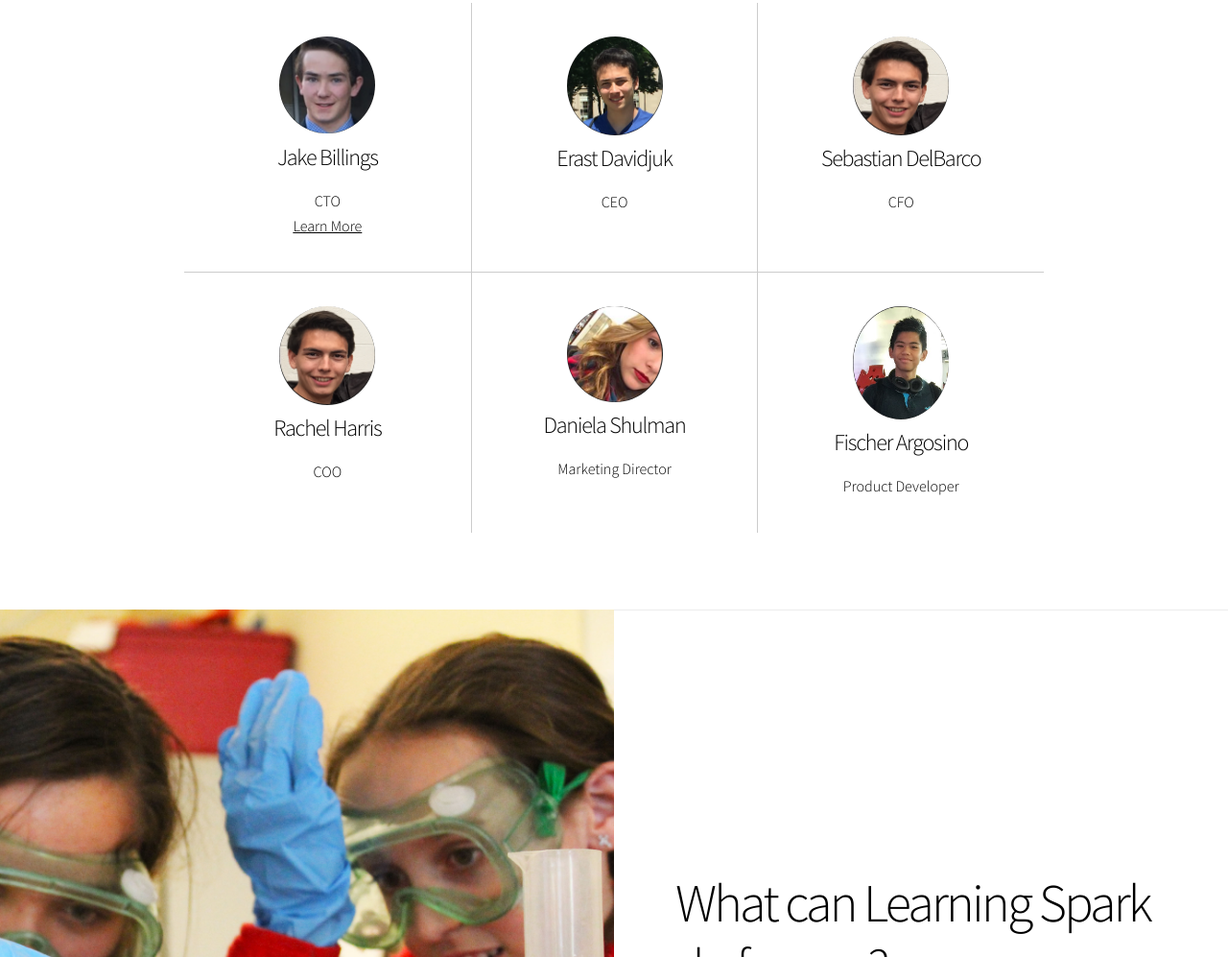
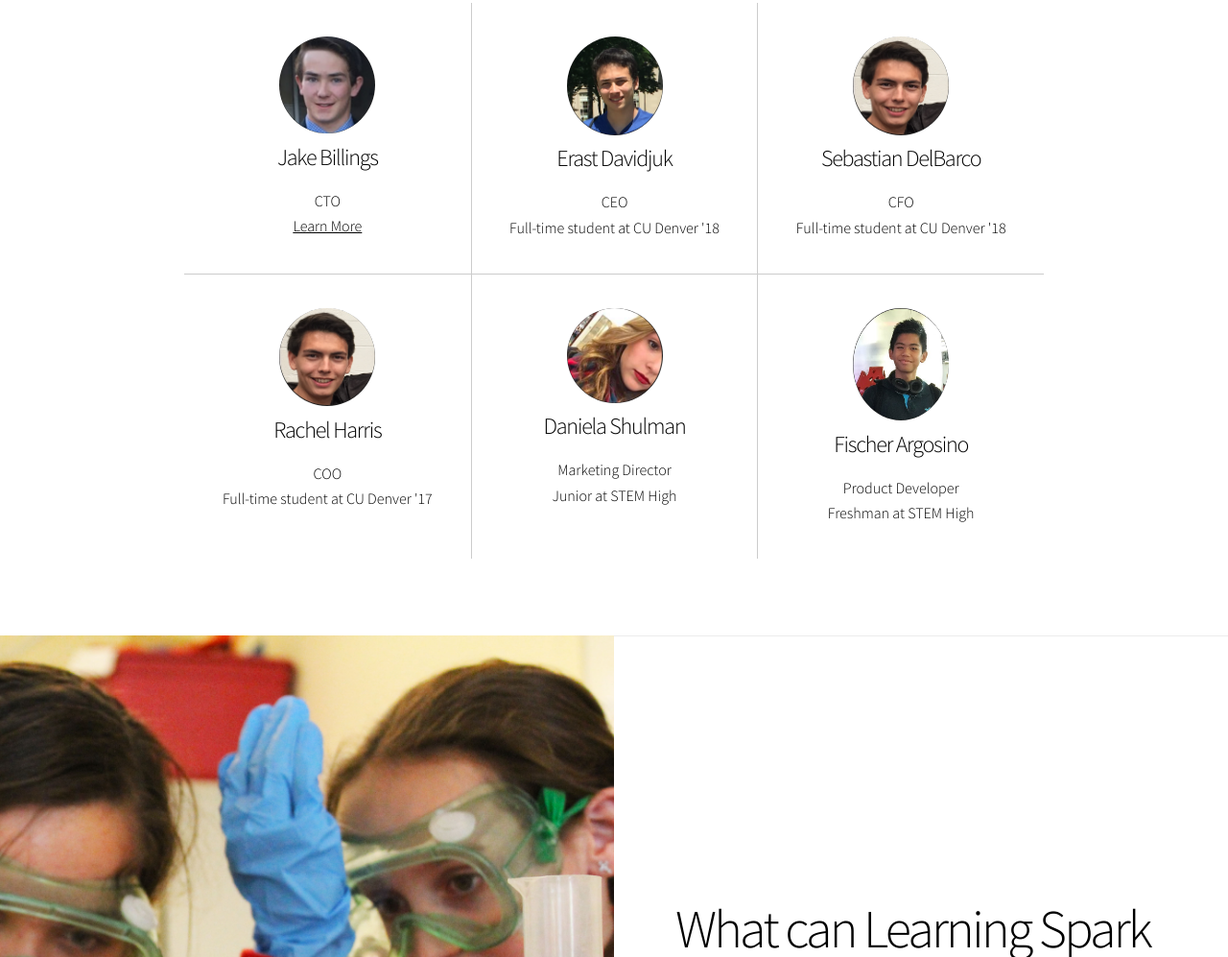
Before and after one commit to jake-billings/learning-spark, a website: page app/index.html in a window 1280 px wide. Shown: the part 1027-2024 px from the top of the page at 96% size. Drawn offline with Linux system fonts and the light colour scheme.

Commit message:
Add titles

```diff
--- a/app/index.html
+++ b/app/index.html
@@ -50,35 +50,55 @@
                     <div class="inner">
                         <img src="images/erast.png" class="profile-pic">
                         <h3>Erast Davidjuk</h3>
-                        <p>CEO</p>
+                        <p>
+                            CEO
+                            <br>
+                            Full-time student at CU Denver '18
+                        </p>
                     </div>
                 </section>
                 <section>
                     <div class="inner">
                         <img src="images/sebastian.png" class="profile-pic">
                         <h3>Sebastian DelBarco</h3>
-                        <p>CFO</p>
+                        <p>
+                            CFO
+                            <br>
+                            Full-time student at CU Denver '18
+                        </p>
                     </div>
                 </section>
                 <section>
                     <div class="inner">
                         <img src="images/sebastian.png" class="profile-pic">
                         <h3>Rachel Harris</h3>
-                        <p>COO</p>
+                        <p>
+                            COO
+                            <br>
+                            Full-time student at CU Denver '17
+                        </p>
                     </div>
                 </section>
                 <section>
                     <div class="inner">
                         <img src="images/daniela.png" class="profile-pic">
                         <h3>Daniela Shulman</h3>
-                        <p>Marketing Director</p>
+                        <p>
+                            Marketing Director
+                            <br>
+                            Junior at STEM High
+                        </p>
                     </div>
                 </section>
                 <section>
                     <div class="inner">
                         <img src="images/fischer.png" class="profile-pic">
                         <h3>Fischer Argosino</h3>
-                        <p>Product Developer</p>
+                        <p>
+                            Product Developer
+                            <br>
+                            Freshman at STEM High
+                        </p>
                     </div>
                 </section>
             </div>
```
